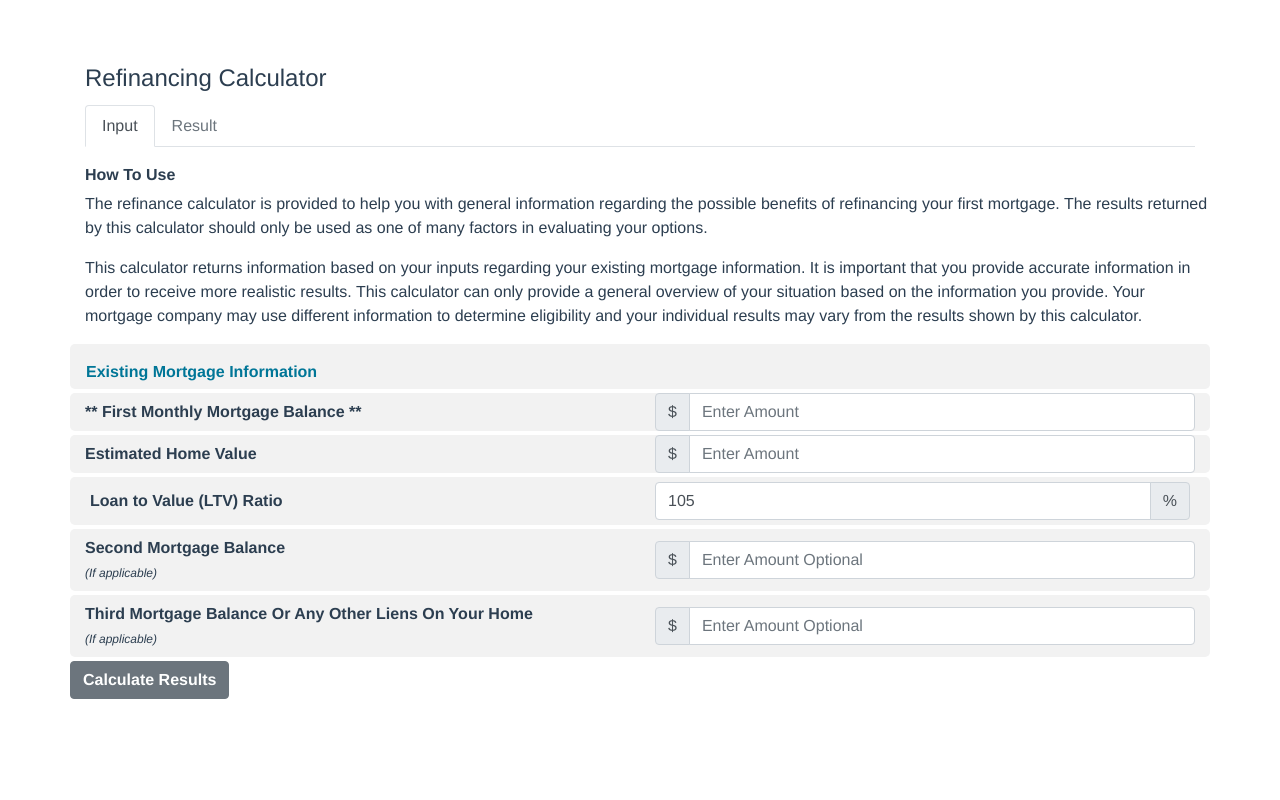
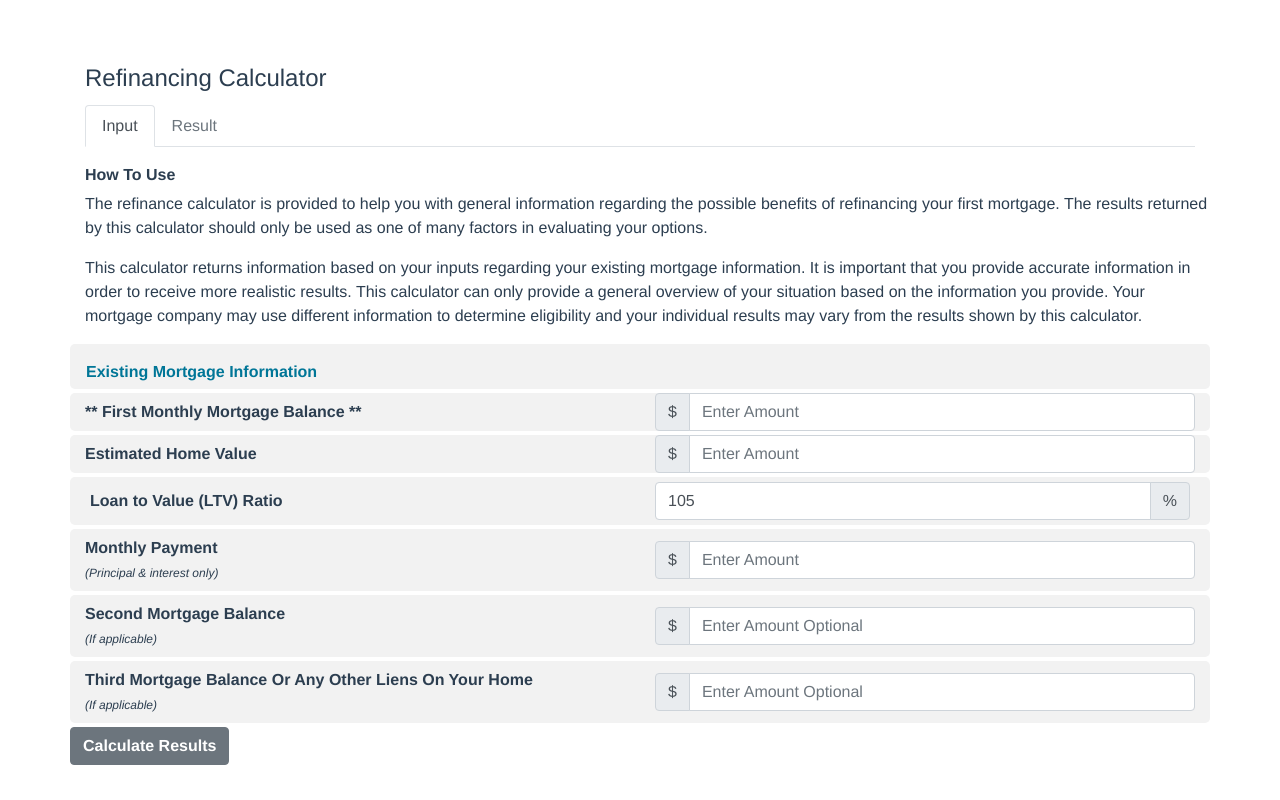
Before and after one commit to madhusudanasp3/refinancing-calc, a Vue app: page / in a window 1280 px wide. Built offline with nearby package versions, Linux system fonts and the light colour scheme.

Commit message:
added monthly payment field

```diff
--- a/src/components/InputComponent.vue
+++ b/src/components/InputComponent.vue
@@ -49,6 +49,11 @@
               </div>
             </div>
           </div>
+          <InputFieldComponent
+            v-bind:inputField="monthlyPayment"
+            v-on:enter-value="validateOptionalField"
+            v-bind:isInvalid="!monthlyPayment.isValid"
+          ></InputFieldComponent>
           <InputFieldComponent
             v-bind:inputField="mortgageBalance.second"
             v-on:enter-value="validateOptionalField"
@@ -105,6 +110,18 @@ export default {
         placeHolder: "Enter Amount",
         errorMsg:
           "This field is required and must be numeric and greater than zero."
+      },
+      monthlyPayment: {
+        id: "monthlyPayment",
+        value: null,
+        isValid: true,
+        label: "Monthly Payment",
+        icon: "$",
+        type: "text",
+        placeHolder: "Enter Amount",
+        errorMsg:
+          "This field is required and must be numeric and greater than zero.",
+        desc: "(Principal & interest only)"
       },
       mortgageBalance: {
         first: {
```
